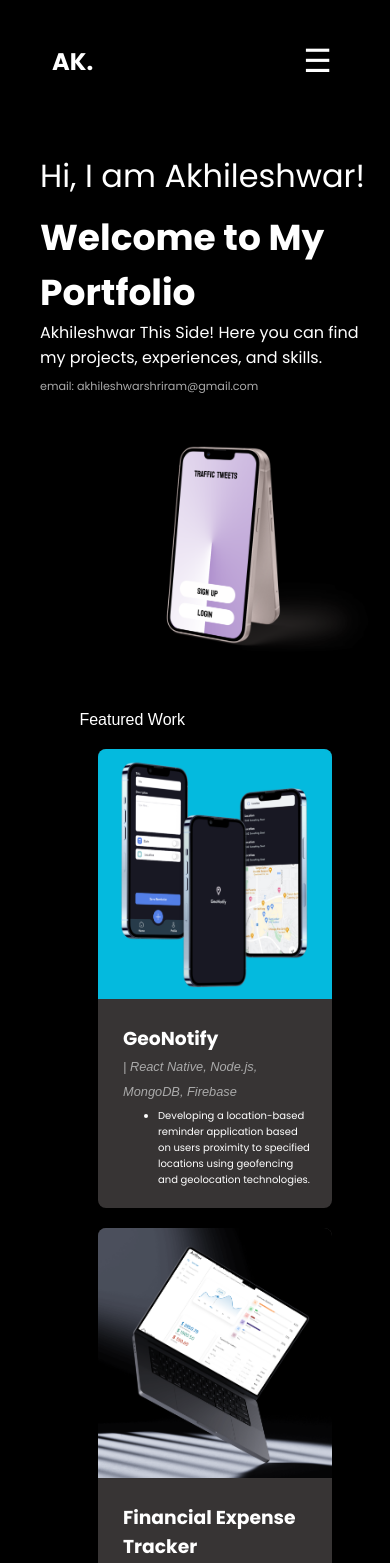
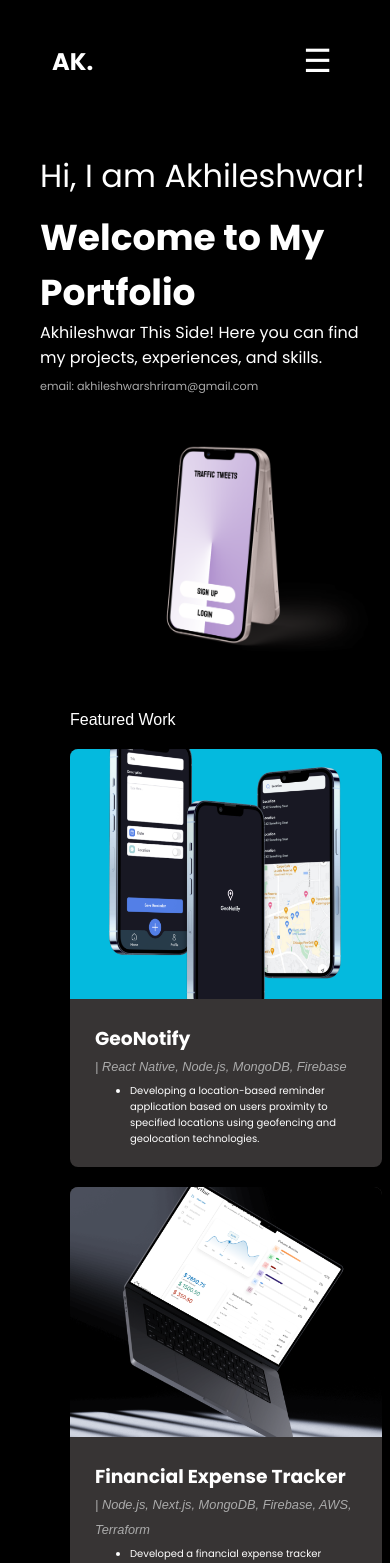
Before and after one commit to AkhilTheBoss/updatedPortfolio, a Next.js app: page / in a window 390 px wide. Shown: the top 1563 px of the page. Built offline with nearby package versions, Linux system fonts and the light colour scheme.

Commit message:
adjusted box sizes

```diff
--- a/src/app/components/Card/Card.css
+++ b/src/app/components/Card/Card.css
@@ -86,11 +86,11 @@
 
 @media (max-width: 768px) {
   .card {
-    max-width: 60vw;
+    max-width: 80vw;
     min-height: 40vh;
     flex-direction: column;
-    margin-left: 20px;
-    margin-right: 20px;
+    /* margin-left: -5vh;
+    margin-right: -5vh; */
     margin: 0 auto;
   }
 
```
